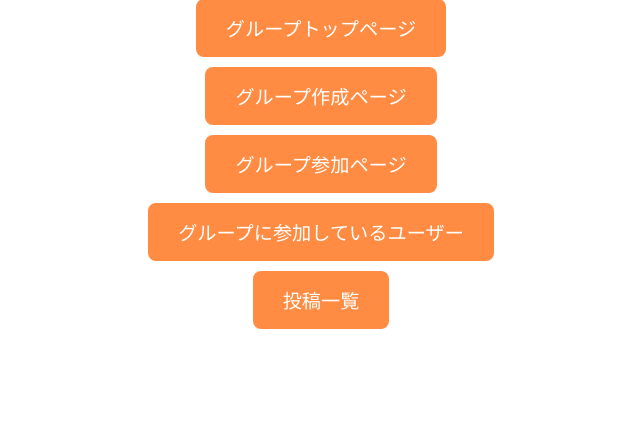
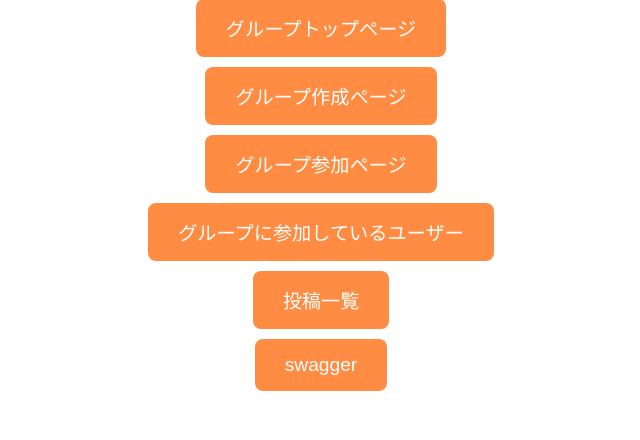
Before and after one commit to Ucchi0301/re-siniagram, a Django app: page /test/ in a window 1280 px wide. Shown: the part 360-800 px from the top of the page, without its empty margins (319-959 px from the left). Run offline with Django 5.2, Linux system fonts and the light colour scheme.

Commit message:
swagger追加

```diff
--- a/frontend/templates/test_top.html
+++ b/frontend/templates/test_top.html
@@ -53,6 +53,7 @@
         <li><a href="/group_join/">グループ参加ページ</a></li>
         <li><a href="/group_users/">グループに参加しているユーザー</a></li>
         <li><a href="/posts/">投稿一覧</a></li>
+        <li><a href="/swagger/">swagger</a></li>
     </ul>
 </body>
 </html>
```
